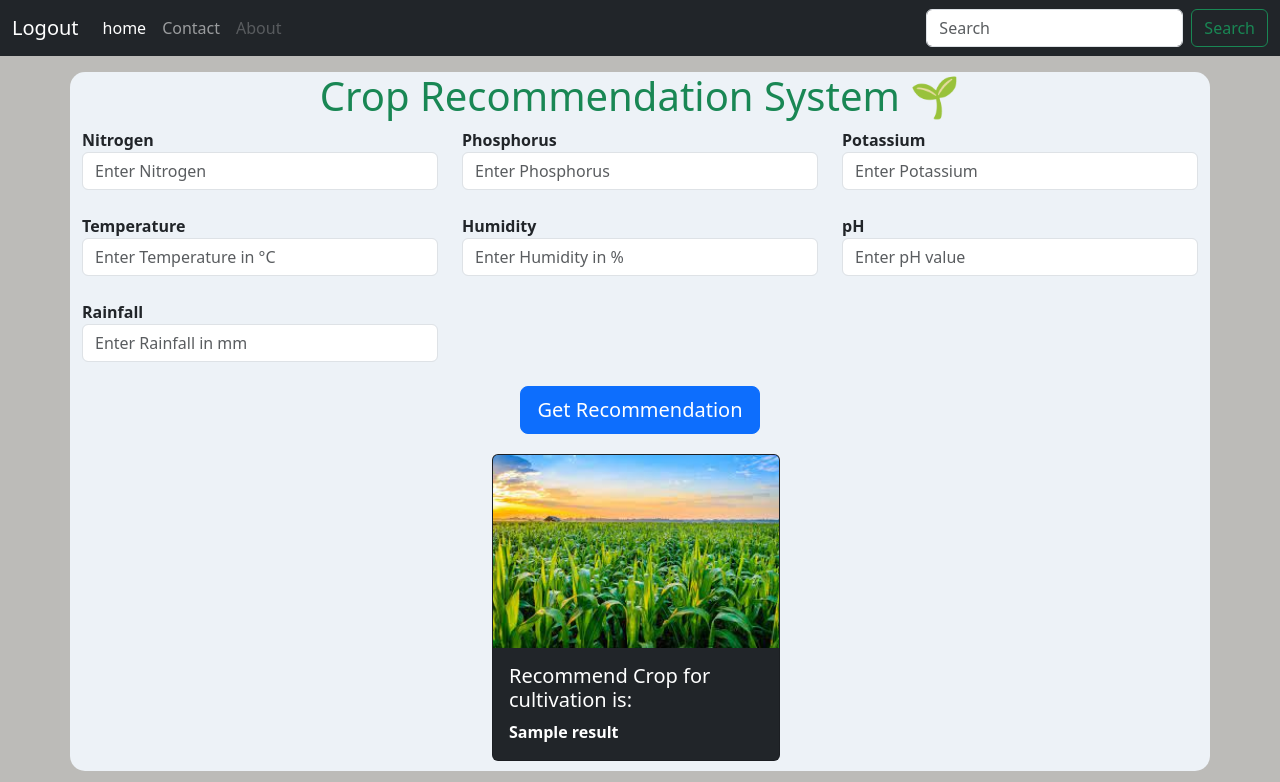
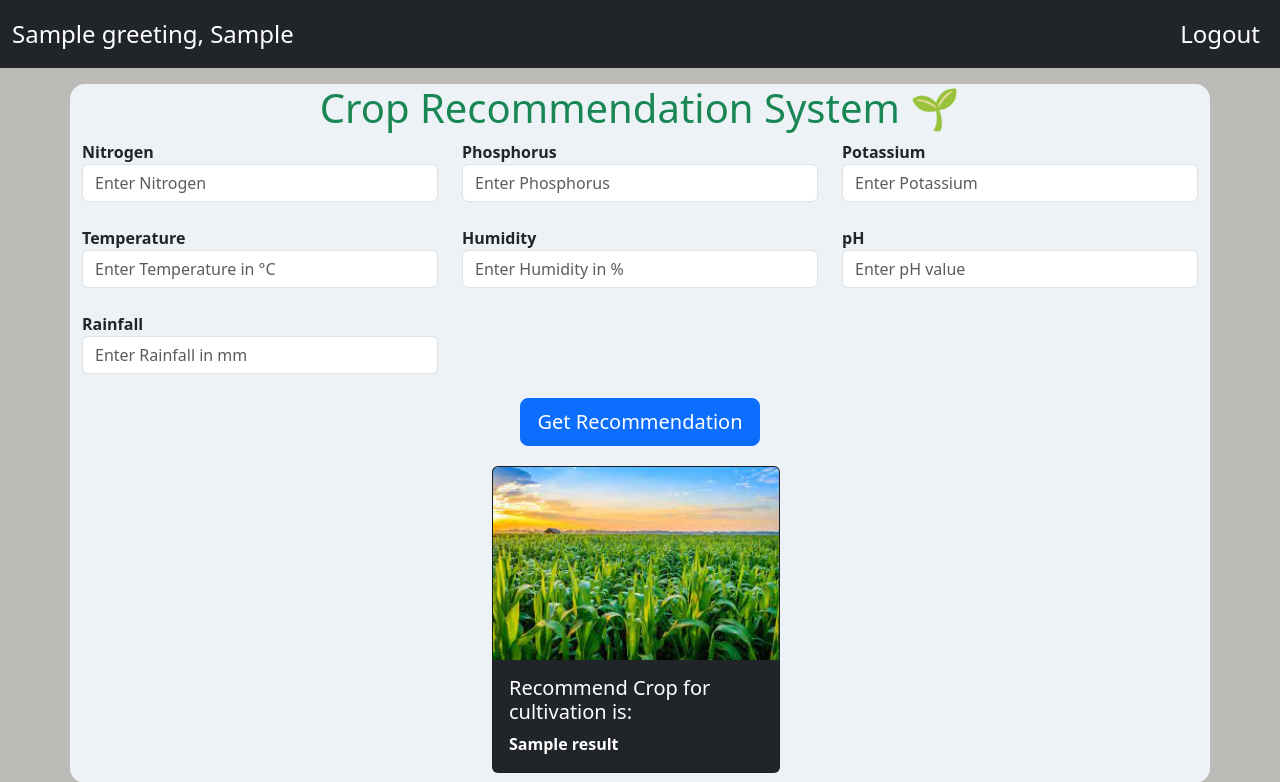
Before and after one commit to AaronOtu/Crop-Recommendation, a Python web app: template instance/templates/dashboard.html in a window 1280 px wide. Shown: the top 782 px of the page. Run offline with Jinja, Linux system fonts and the light colour scheme; the template is opened without the code that fills it: most values are stand-ins (such as "Sample title", 1, 10 or a date in 2020).

Commit message:
changes made

```diff
--- a/instance/forms.py
+++ b/instance/forms.py
@@ -31,3 +31,7 @@ class LoginForm(FlaskForm):
     password = PasswordField('Password', validators=[DataRequired()],render_kw={"class": "form-input"})
     remember = BooleanField('Remember Me')
     submit = SubmitField('Login')
+
+    def validate_username(self, username):
+        if username.data == "wrong_username":
+            raise ValidationError("The username is incorrect")
--- /dev/null
+++ b/instance/static/dash.css
@@ -0,0 +1,45 @@
+body {
+  background: #BCBBB8;
+}
+
+h1 {
+  color: mediumseagreen;
+  text-align: center;
+}
+
+.navbar-text {
+  color: white;
+  font-size: 1.5em;
+}
+
+.nav-link {
+  color: white !important;
+  font-size: 1.5em;
+}
+
+.warning {
+  color: red;
+  font-weight: bold;
+  text-align: center;
+}
+
+.blur-container {
+  background: rgba(255, 255, 255, 0.5);
+  backdrop-filter: blur(10px);
+  padding: 20px;
+  border-radius: 15px;
+  margin: 20px 0;
+}
+
+.card {
+  color: white;
+}
+
+.main-container {
+  padding: 20px;
+}
+
+h2 {
+  text-align: center;
+  color: mediumseagreen;
+}
--- a/instance/templates/dashboard.html
+++ b/instance/templates/dashboard.html
@@ -4,12 +4,23 @@
     <meta charset="utf-8">
     <meta name="viewport" content="width=device-width, initial-scale=1">
     <title>Dashboard</title>
+		<link rel="stylesheet" href="{{ url_for('static', filename='dash.css') }}">
     <link href="https://cdn.jsdelivr.net/npm/bootstrap@5.3.0-alpha3/dist/css/bootstrap.min.css" rel="stylesheet" integrity="sha384-KK94CHFLLe+nY2dmCWGMq91rCGa5gtU4mk92HdvYe+M/SXH301p5ILy+dN9+nJOZ" crossorigin="anonymous">
   </head>
   <style>
 		h1 {
 			color: mediumseagreen;
 			text-align: center;
+		}
+
+		.navbar-text {
+			color: white;
+			font-size: 1.5em;
+	}
+
+	.nav-link {
+			color: white !important;
+			font-size: 1.5em;
 	}
 
 		.warning {
@@ -37,26 +48,18 @@
   <!--=======================navbar=====================================================-->
 	<nav class="navbar navbar-expand-lg navbar-dark bg-dark">
     <div class="container-fluid">
-    <a class="navbar-brand" href="/login">Logout</a>
+        <span class="navbar-text">
+            {{greeting}}, {{ first_name }}
+        </span>
         <button class="navbar-toggler" type="button" data-bs-toggle="collapse" data-bs-target="#navbarSupportedContent" aria-controls="navbarSupportedContent" aria-expanded="false" aria-label="Toggle navigation">
             <span class="navbar-toggler-icon"></span>
         </button>
-    <div class="collapse navbar-collapse" id="navbarSupportedContent">
-      <ul class="navbar-nav me-auto mb-2 mb-lg-0">
+        <div class="collapse navbar-collapse justify-content-end" id="navbarSupportedContent">
+            <ul class="navbar-nav">
                 <li class="nav-item">
-          <a class="nav-link active" aria-current="page" href="#">home</a>
-        </li>
-        <li class="nav-item">
-          <a class="nav-link" href="#">Contact</a>
-        </li>
-        <li class="nav-item">
-          <a class="nav-link disabled">About</a>
+                    <a class="nav-link" href="{{ url_for('main.logout') }}">Logout</a>
                 </li>
             </ul>
-      <form class="d-flex" role="search">
-        <input class="form-control me-2" type="search" placeholder="Search" aria-label="Search">
-        <button class="btn btn-outline-success" type="submit">Search</button>
-      </form>
         </div>
     </div>
 </nav>
```
Also changed, not shown: instance/routes.py (+11 -2 lines), instance/templates/login.html (+14 -0 lines). Lines whose indentation alone changed are shown as unchanged.
